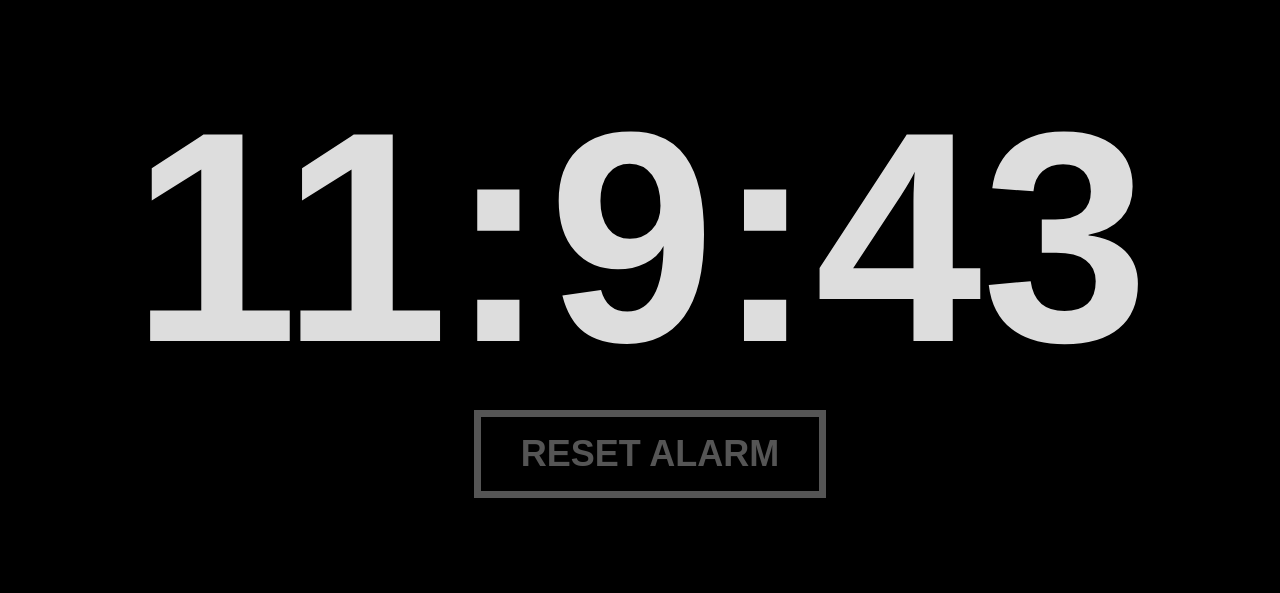
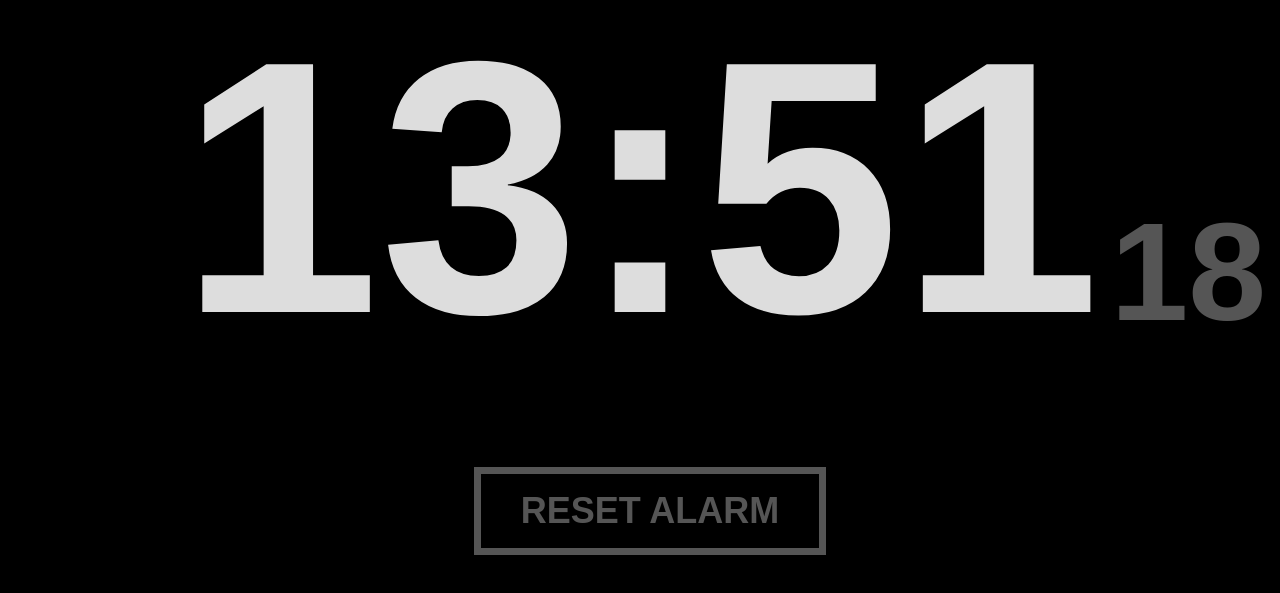
Before and after one commit to lomeat/tiny-alarm, a React (Create React App) app: page / in a window 1280 px wide. Shown: the part 119-712 px from the top of the page. Built offline with nearby package versions, Linux system fonts and the light colour scheme; what webfontloader would draw is missing.

Commit message:
refactor timer

```diff
--- a/src/AlarmModal.js
+++ b/src/AlarmModal.js
@@ -3,14 +3,15 @@ import styled from "styled-components";
 
 import { Modal } from "./ui/Modal";
 import { Button } from "./ui/Button";
-import { getDifferenceBetweenTimes } from "./utils";
 
-export const AlarmModal = ({ time, toggleAlarmStart, audioRef }) => {
+export const AlarmModal = ({
+  time,
+  toggleAlarmModal,
+  stopMusic,
+  playMusic,
+}) => {
   const [currentTime, setCurrentTime] = React.useState("");
-  const [alarmTime, setAlarmTime] = React.useState(
-    `${time.hour}:${time.minute}:00`
-  );
-  const [restTime, setRestTime] = React.useState("07:34:02");
+  const alarmTime = `${time.hour}:${time.minute}:00`;
 
   React.useEffect(() => {
     const clock = setInterval(() => updateCurrentTime(), 1000);
@@ -27,22 +28,27 @@ export const AlarmModal = ({ time, toggleAlarmStart, audioRef }) => {
   };
 
   const checkAlarmClock = () => {
-    const rest = getDifferenceBetweenTimes(currentTime, alarmTime);
-    setRestTime(rest.join(":"));
+    console.log(currentTime, alarmTime);
+    if (currentTime === alarmTime) {
+      playMusic();
+    }
   };
 
   const closeModal = () => {
-    setRestTime(null);
-    toggleAlarmStart();
-    if (audioRef.currentTime > 0) {
-      audioRef.current.pause();
-      audioRef.current.currentTime = 0;
-    }
+    toggleAlarmModal();
+    stopMusic();
   };
+
+  const viewTimeHM = currentTime.split(":").slice(0, 2).join(":");
+  const viewTimeS = currentTime.split(":").slice(2).join("");
 
   return (
     <Modal background="black">
-      <TimeText>{restTime}</TimeText>
+      <TimeWrapper>
+        <TimeS style={{ opacity: 0 }}>{viewTimeS}</TimeS>
+        <TimeHM>{viewTimeHM}</TimeHM>
+        <TimeS>{viewTimeS}</TimeS>
+      </TimeWrapper>
       <Button
         onClick={closeModal}
         style={{ color: "#555", borderColor: "#555" }}
@@ -53,7 +59,22 @@ export const AlarmModal = ({ time, toggleAlarmStart, audioRef }) => {
   );
 };
 
-const TimeText = styled.span`
-  font-size: 300px;
+const TimeWrapper = styled.div`
+  display: flex;
+  justify-content: center;
+  align-items: flex-end;
+  padding-bottom: 100px;
+`;
+
+const TimeHM = styled.span`
+  font-size: 360px;
   color: #ddd;
+  line-height: 360px;
 `;
+
+const TimeS = styled.span`
+  padding-left: 10px;
+  font-size: 140px;
+  line-height: 190px;
+  color: #555;
+`;
--- a/src/App.js
+++ b/src/App.js
@@ -15,17 +15,22 @@ export const App = () => {
 
   const audioRef = React.useRef();
 
-  const toggleMusicPlaying = () => {
-    if (isMusicPlaying) {
-      audioRef.current.pause();
-      audioRef.current.currentTime = 0;
-    } else {
-      audioRef.current.play();
-    }
-    setIsMusicPlaying((state) => !state);
+  const playMusic = () => {
+    audioRef.current.play();
+    setIsMusicPlaying(true);
   };
 
-  const toggleAlarmStart = () => {
+  const stopMusic = () => {
+    audioRef.current.pause();
+    audioRef.current.currentTime = 0;
+    setIsMusicPlaying(false);
+  };
+
+  const toggleMusicPlaying = () => {
+    isMusicPlaying ? stopMusic() : playMusic();
+  };
+
+  const toggleAlarmModal = () => {
     setIsAlarmActive((state) => !state);
   };
 
@@ -36,13 +41,14 @@ export const App = () => {
         isMusicPlaying={isMusicPlaying}
         toggleMusicPlaying={toggleMusicPlaying}
         audioRef={(e) => (audioRef.current = e)}
-        toggleAlarmStart={toggleAlarmStart}
+        toggleAlarmModal={toggleAlarmModal}
       />
       {isAlarmActive && (
         <AlarmModal
           time={alarmTime}
-          toggleAlarmStart={toggleAlarmStart}
-          audioRef={(el) => (audioRef.current = el)}
+          toggleAlarmModal={toggleAlarmModal}
+          stopMusic={stopMusic}
+          playMusic={playMusic}
         />
       )}
     </>
--- a/src/ControlPanel.js
+++ b/src/ControlPanel.js
@@ -9,7 +9,7 @@ export const ControlPanel = ({
   isMusicPlaying,
   toggleMusicPlaying,
   audioRef,
-  toggleAlarmStart,
+  toggleAlarmModal,
 }) => {
   const [music, setMusic] = React.useState(sample);
   const [musicName, setMusicName] = React.useState("Click me to browse music");
@@ -32,7 +32,7 @@ export const ControlPanel = ({
         <Button onClick={toggleMusicPlaying}>
           {isMusicPlaying ? "stop" : "play"} music
         </Button>
-        <Button onClick={toggleAlarmStart}>start alarm</Button>
+        <Button onClick={toggleAlarmModal}>start alarm</Button>
       </ButtonsWrapper>
       <ChooseWrapper>
         <ChooseMusicButton musicName={musicName} onChange={uploadMusic} />
--- a/src/utils.js
+++ b/src/utils.js
@@ -1,43 +1,10 @@
-export const getHours = () =>
-  Array.from({ length: 24 }, (a, i) => (i < 10 ? "0" + i : i));
+export const getHours = () => Array.from({ length: 24 }, (a, i) => i);
 
-export const getMinutes = () =>
-  Array.from({ length: 12 }, (a, i) => (i * 5 < 10 ? "0" + i * 5 : i * 5));
+export const getMinutes = () => Array.from({ length: 12 }, (a, i) => i * 5);
+
+export const formatToTime = (arr) => arr.map((a) => (a < 10 ? "0" + a : a));
 
 export const times = {
-  hours: getHours(),
-  minutes: getMinutes(),
+  hours: formatToTime(getHours()),
+  minutes: formatToTime(getMinutes()),
 };
-
-const diffStringNumbers = (a, b) => {
-  return Math.abs(b - a).toString();
-};
-
-export const getDifferenceBetweenTimes = (startTime, endTime) => {
-  const startTimeHMS = startTime.split(":");
-  const endTimeHMS = endTime.split(":");
-
-  let restTimeHMS = [];
-
-  for (let a = 0; a < 3; a++) {
-    let s = startTimeHMS[a];
-    let e = endTimeHMS[a];
-
-    if (a === 0 && s == 0) {
-      s = 24;
-    }
-    if (a === 0 && e == 0) {
-      e = 24;
-    }
-    if ((a === 1 || a === 2) && s == 0) {
-      s = 60;
-    }
-    if ((a === 1 || a === 2) && e == 0) {
-      e = 60;
-    }
-
-    restTimeHMS.push(diffStringNumbers(s, e));
-  }
-
-  return restTimeHMS;
-};
```
Also changed, not shown: 1 other file (tests, documents, lock files or other folders).
